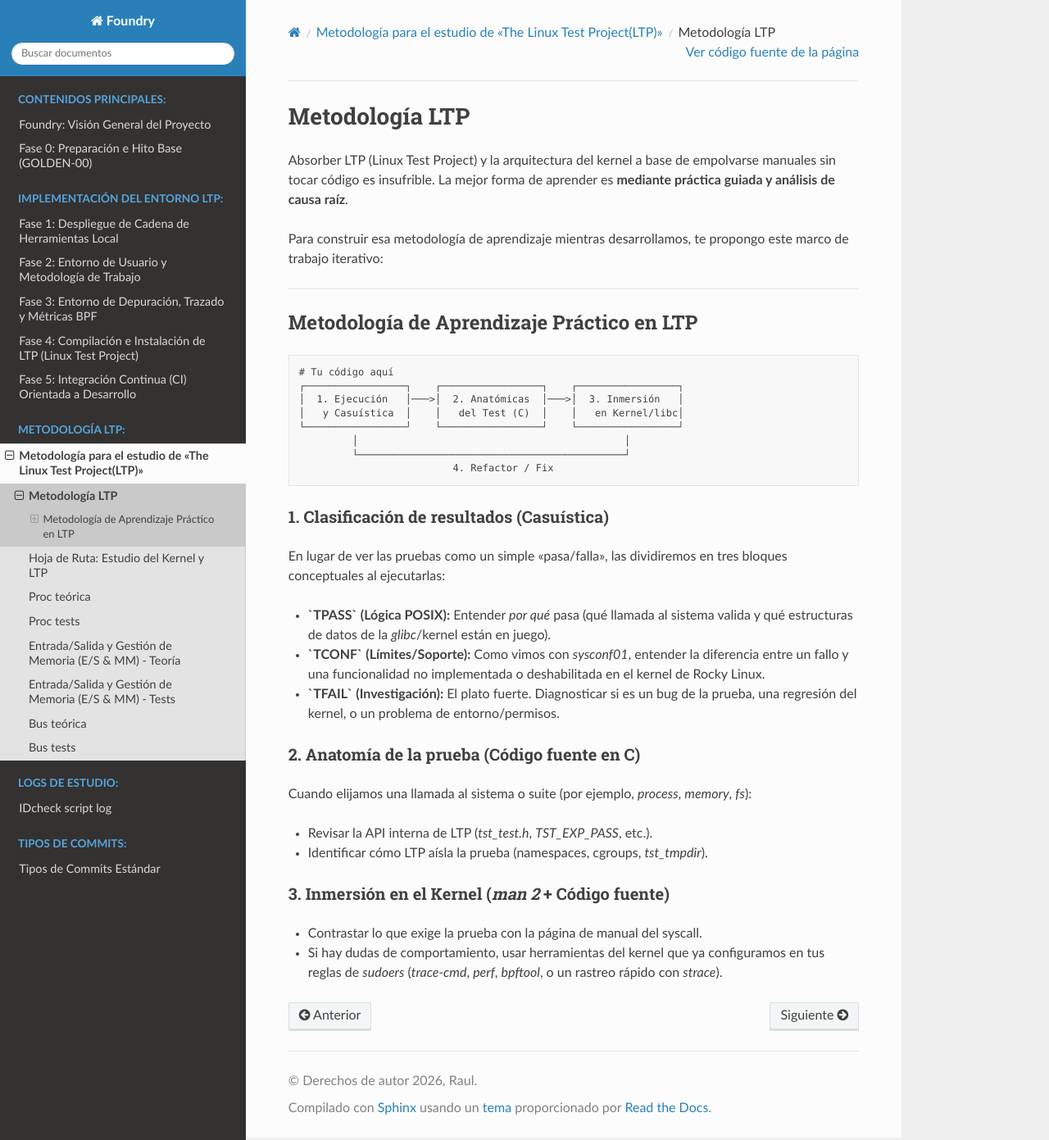
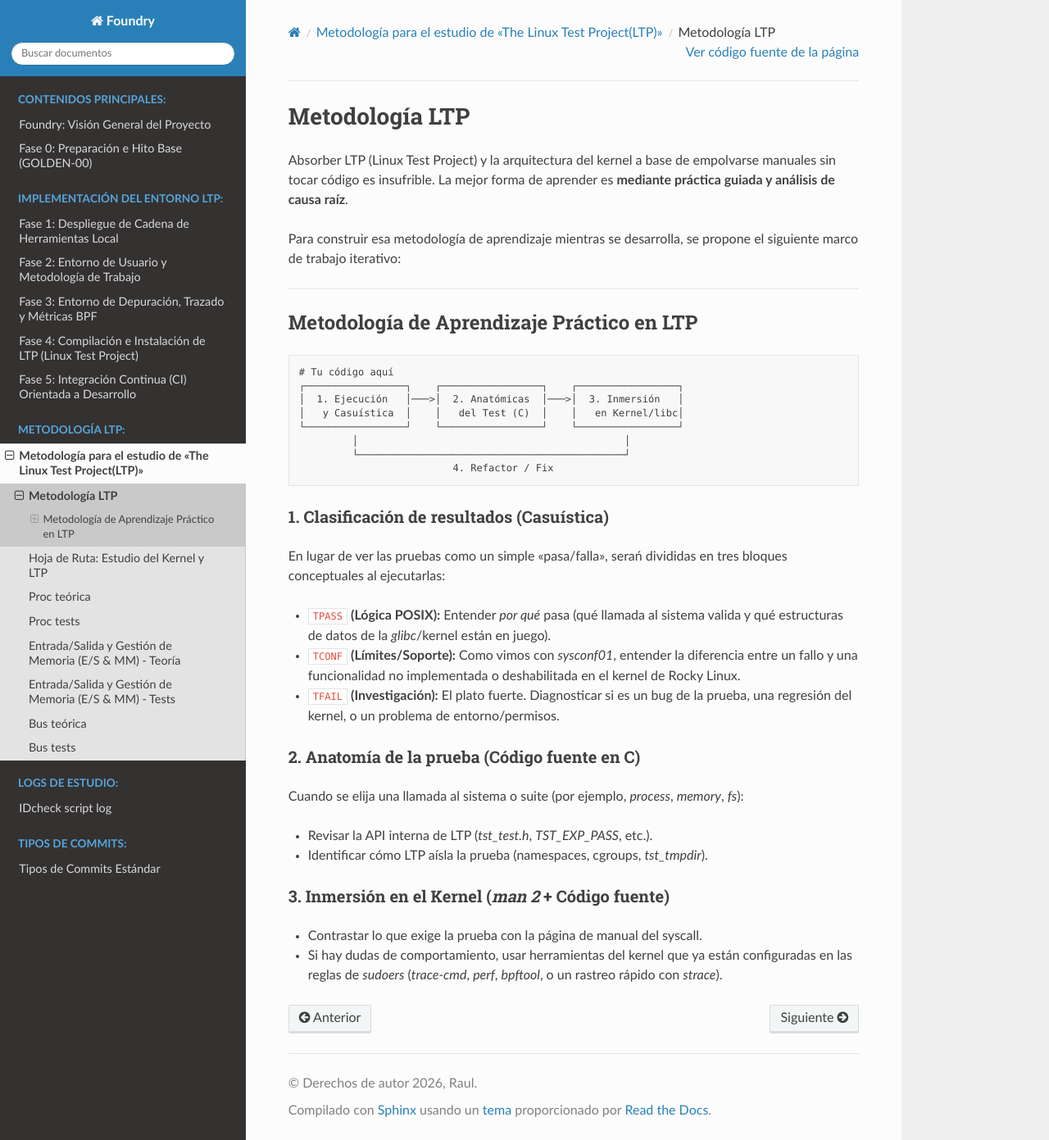
Before and after one commit to raul-dev2025/foundry, a Sphinx documentation site: the page built from docs/Metodologia_LTP/introduccion.rst, in a window 1280 px wide and 1391 px high. Shown: the whole window at 82% size. Built offline with Sphinx 7.4.7 and the Read the Docs theme 3.1.0, drawn with Linux system fonts in a browser that asks for light colours.

```diff
--- a/docs/Metodologia_LTP/IO_tests.rst
+++ b/docs/Metodologia_LTP/IO_tests.rst
@@ -16,10 +16,10 @@
 Análisis de Ejecución
 ---------------------
 
-1. **Configuración del Entorno (``setup``)**:
+1. **Configuración del Entorno** (``setup``):
    Se utiliza la macro ``SAFE_OPEN`` de LTP para crear un fichero temporal en un directorio aislado (``needs_tmpdir = 1``) y se ajusta su tamaño al de una página mediante ``ftruncate``.
 
-2. **Invocación de Syscall (``run``)**:
+2. **Invocación de Syscall** (``run``):
    Se invoca ``mmap()`` con los flags ``PROT_READ | PROT_WRITE`` y ``MAP_SHARED``.
 
 3. **Verificación**:
--- a/docs/Metodologia_LTP/introduccion.rst
+++ b/docs/Metodologia_LTP/introduccion.rst
@@ -4,7 +4,7 @@
 
 Absorber LTP (Linux Test Project) y la arquitectura del kernel a base de empolvarse manuales sin tocar código es insufrible. La mejor forma de aprender es **mediante práctica guiada y análisis de causa raíz**.
 
-Para construir esa metodología de aprendizaje mientras desarrollamos, te propongo este marco de trabajo iterativo:
+Para construir esa metodología de aprendizaje mientras se desarrolla, se propone el siguiente marco de trabajo iterativo:
 
 -----
 
@@ -28,16 +28,16 @@
 1. Clasificación de resultados (Casuística)
 -------------------------------------------
 
-En lugar de ver las pruebas como un simple "pasa/falla", las dividiremos en tres bloques conceptuales al ejecutarlas:
+En lugar de ver las pruebas como un simple "pasa/falla", serań divididas en tres bloques conceptuales al ejecutarlas:
 
-* **`TPASS` (Lógica POSIX):** Entender *por qué* pasa (qué llamada al sistema valida y qué estructuras de datos de la `glibc`/kernel están en juego).
-* **`TCONF` (Límites/Soporte):** Como vimos con `sysconf01`, entender la diferencia entre un fallo y una funcionalidad no implementada o deshabilitada en el kernel de Rocky Linux.
-* **`TFAIL` (Investigación):** El plato fuerte. Diagnosticar si es un bug de la prueba, una regresión del kernel, o un problema de entorno/permisos.
+* ``TPASS`` **(Lógica POSIX):** Entender *por qué* pasa (qué llamada al sistema valida y qué estructuras de datos de la `glibc`/kernel están en juego).
+* ``TCONF`` **(Límites/Soporte):** Como vimos con `sysconf01`, entender la diferencia entre un fallo y una funcionalidad no implementada o deshabilitada en el kernel de Rocky Linux.
+* ``TFAIL`` **(Investigación):** El plato fuerte. Diagnosticar si es un bug de la prueba, una regresión del kernel, o un problema de entorno/permisos.
 
 2. Anatomía de la prueba (Código fuente en C)
 ---------------------------------------------
 
-Cuando elijamos una llamada al sistema o suite (por ejemplo, `process`, `memory`, `fs`):
+Cuando se elija una llamada al sistema o suite (por ejemplo, `process`, `memory`, `fs`):
 
 * Revisar la API interna de LTP (`tst_test.h`, `TST_EXP_PASS`, etc.).
 * Identificar cómo LTP aísla la prueba (namespaces, cgroups, `tst_tmpdir`).
@@ -46,4 +46,4 @@
 ---------------------------------------------------
 
 * Contrastar lo que exige la prueba con la página de manual del syscall.
-* Si hay dudas de comportamiento, usar herramientas del kernel que ya configuramos en tus reglas de `sudoers` (`trace-cmd`, `perf`, `bpftool`, o un rastreo rápido con `strace`).
+* Si hay dudas de comportamiento, usar herramientas del kernel que ya están configuradas en las reglas de `sudoers` (`trace-cmd`, `perf`, `bpftool`, o un rastreo rápido con `strace`).
```
Also changed, not shown: docs/Metodologia_LTP/IO_teorica.rst (+8 -8 lines).
